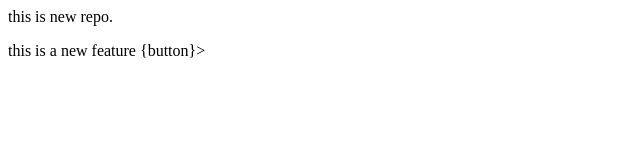
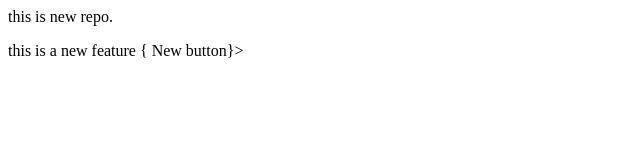
Before and after one commit to LearnAISubham7/localrepo, a plain HTML site: page index.html in a window 1280 px wide. Shown: the full height of the page, 0-640 px from the left. Drawn offline with Linux system fonts and the light colour scheme.

Commit message:
add new button

```diff
--- a/index.html
+++ b/index.html
@@ -1,2 +1,2 @@
 <p>this is new repo.</p>
-<p>this is a new feature {button}></p>
+<p>this is a new feature { New button}></p>
```
